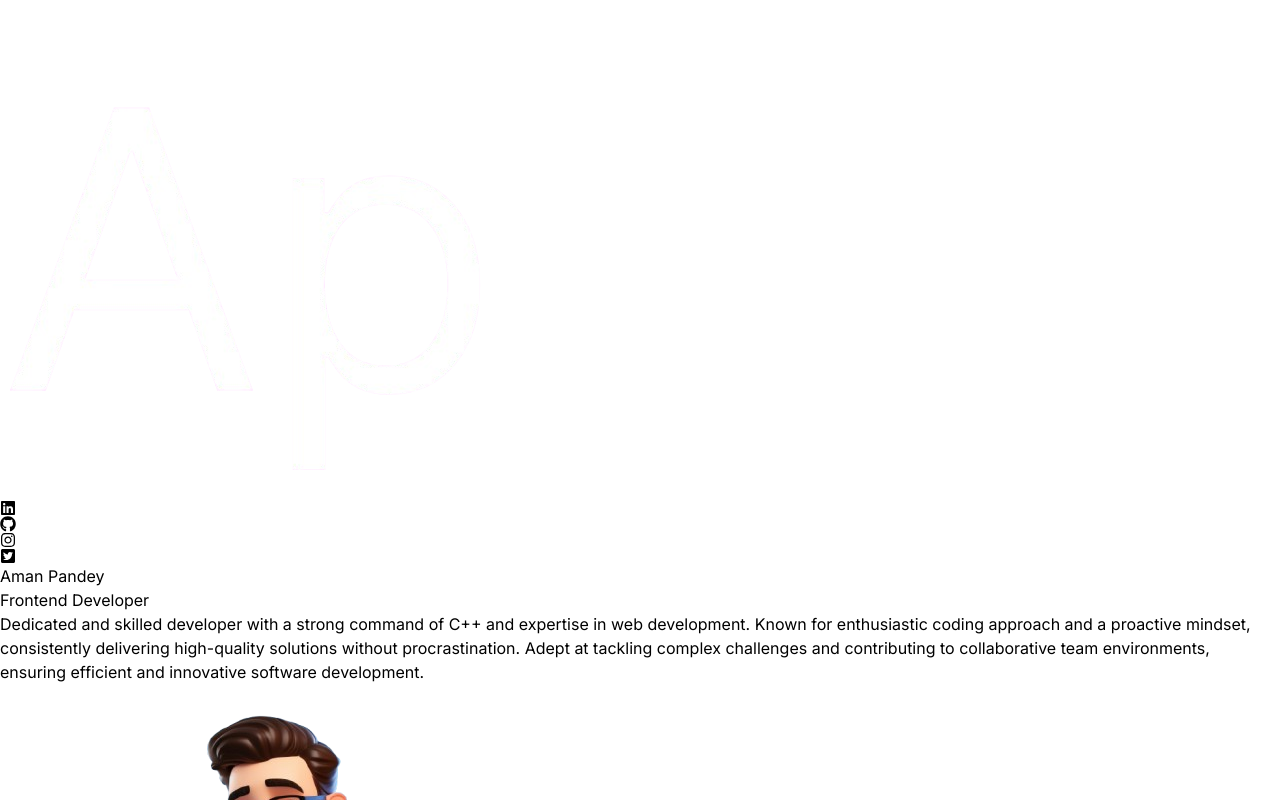
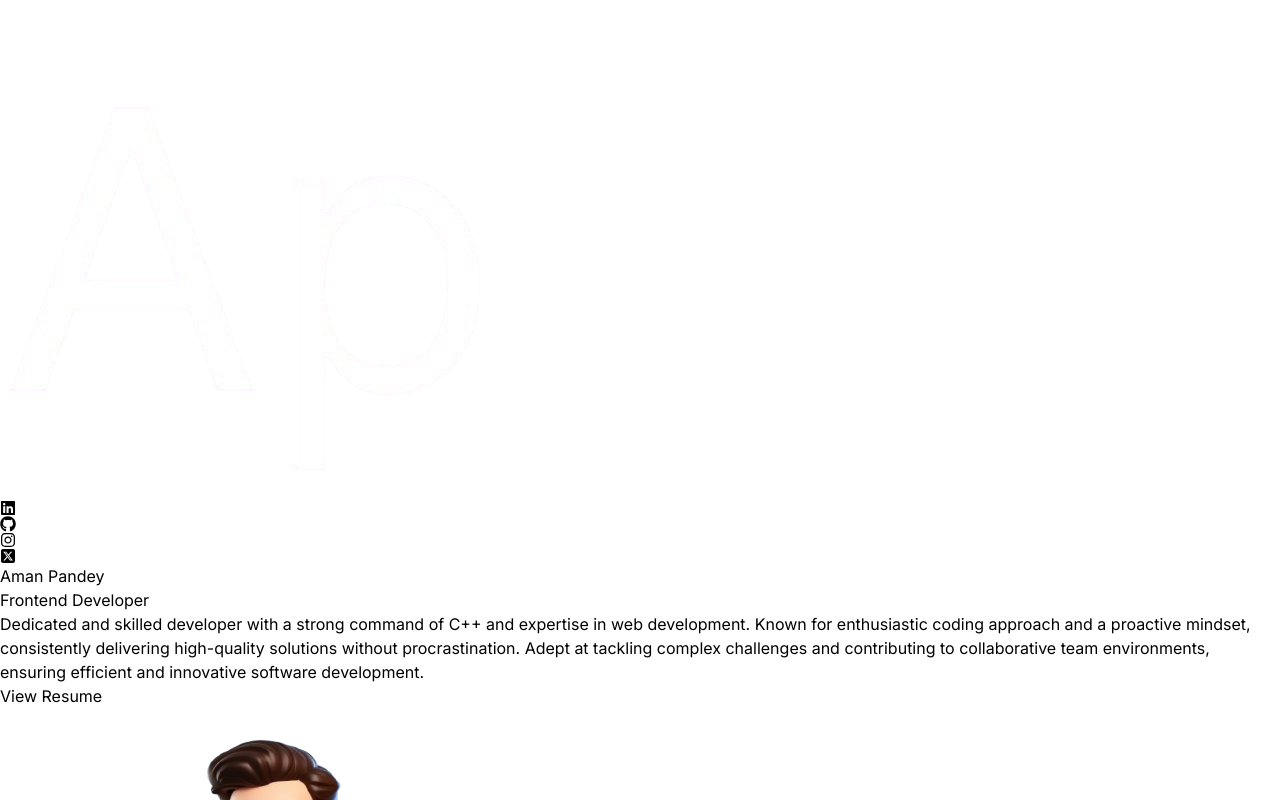
Before and after one commit to reallyaman/portfolio, a React (Vite) app: page / in a window 1280 px wide. Shown: the top 800 px of the page. Built offline with nearby package versions, Linux system fonts and the light colour scheme.

Commit message:
third commit

```diff
--- a/index.html
+++ b/index.html
@@ -2,7 +2,7 @@
 <html lang="en">
   <head>
     <meta charset="UTF-8" />
-    <link rel="icon" type="image/svg+xml" href="/vite.svg" />
+    <link rel="icon" type="image/svg+xml" href="./src/assets/ApLogo.png" />
     <meta name="viewport" content="width=device-width, initial-scale=1.0" />
     <title>Aman Pandey</title>
   </head>
--- a/src/components/Hero.jsx
+++ b/src/components/Hero.jsx
@@ -1,15 +1,13 @@
-import React from 'react'
-import { HERO_CONTENT } from '../constants'
+import React from "react";
+import { HERO_CONTENT } from "../constants";
 // import profilePic from "../assets/kevinRushProfile.png";
 import profilePic2 from "../assets/ProfilePic.png";
 import { motion } from "motion/react";
 
-
 const container = (delay) => ({
   hidden: { x: -100, opacity: 0 },
-  visible: { x: 0, opacity: 1, transition: { duration: 0.5, delay: delay,},
-  }
-})
+  visible: { x: 0, opacity: 1, transition: { duration: 0.5, delay: delay } },
+});
 
 function Hero() {
   return (
@@ -45,6 +43,32 @@ function Hero() {
             >
               {HERO_CONTENT}
             </motion.p>
+
+            {/* <button class="bg-gray-300 hover:bg-gradient-to-r from-pink-200 to-purple-700 hover:text-white text-gray-800 font-bold py-2 px-4 rounded inline-flex items-center">
+              <svg
+                class="fill-current w-4 h-4 mr-2"
+                xmlns="http://www.w3.org/2000/svg"
+                viewBox="0 0 20 20"
+              >
+                <path d="M13 8V2H7v6H2l8 8 8-8h-5zM0 18h20v2H0v-2z" />
+              </svg>
+              <span>Resume</span>
+            </button> */}
+            <a
+              href="https://drive.google.com/file/d/1-HedRSHaBaOIhEmrtYgpOGMqQdhaczC1/view?usp=sharing"
+              target="_blank"
+              rel="noopener noreferrer"
+              className="relative inline-flex items-center justify-center p-0.5 mb-2 me-2
+              overflow-hidden text-sm font-medium text-gray-900 rounded-lg group bg-gradient-to-br
+              from-pink-700 to-purple-700 group-hover:from-pink-500 group-hover:to-purple-500
+              hover:text-white dark:text-white focus:ring-4 focus:outline-none focus:ring-purple-200
+              dark:focus:ring-purple-800"
+            >
+              <span className="relative px-5 py-2.5 transition-all ease-in duration-75 bg-white dark:bg-gray-900
+              rounded-md group-hover:bg-opacity-0">
+              View Resume
+              </span>
+            </a>
           </div>
         </div>
         <div className="w-full lg:w-1/2 lg:p-8">
@@ -64,4 +88,4 @@ function Hero() {
   );
 }
 
-export default Hero
+export default Hero;
--- a/src/components/Navbar.jsx
+++ b/src/components/Navbar.jsx
@@ -2,7 +2,7 @@ import logo from '../assets/ApLogo.png';
 import { FaLinkedin } from 'react-icons/fa';
 import { FaGithub } from "react-icons/fa";
 import { FaInstagram } from "react-icons/fa";
-import { FaTwitterSquare } from "react-icons/fa";
+import { FaSquareXTwitter } from "react-icons/fa6";
 
 function Navbar() {
   return (
@@ -11,10 +11,10 @@ function Navbar() {
         <img className="mx-2 w-10" src={logo} alt="logo" />
       </div>
       <div className=" flex items-center justify-center gap-4 m-8 text-2xl">
-        <FaLinkedin className=" hover:text-[#BF40BF]" />
-        <FaGithub className=" hover:text-[#BF40BF]" />
-        <FaInstagram className=" hover:text-[#BF40BF]" />
-        <FaTwitterSquare className=" hover:text-[#BF40BF]" />
+        <FaLinkedin className=" hover:text-[#0077B5]" />
+        <FaGithub className=" hover:text-[#fafbfc]" />
+        <FaInstagram className=" hover:text-[#c13584]" />
+        <FaSquareXTwitter className=" hover:text-[#000000] hover:bg-white" />
       </div>
     </nav>
   );
```
